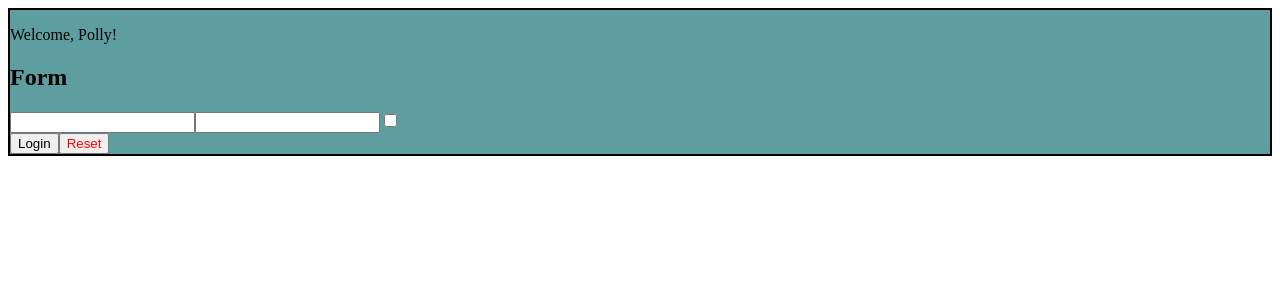
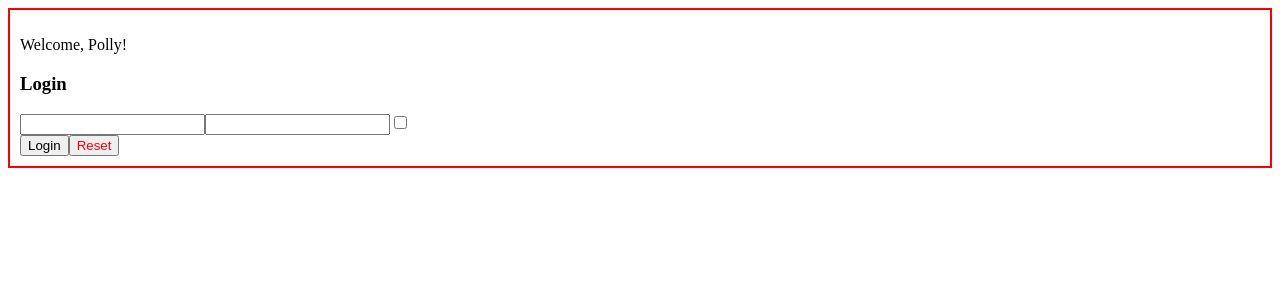
Before and after one commit to frances8713/react-exercises, a React (Create React App) app: page / in a window 1280 px wide. Shown: the top 300 px of the page. Built offline with nearby package versions, Linux system fonts and the light colour scheme.

Commit message:
feat: exercise component-composition-02

```diff
--- a/src/App.js
+++ b/src/App.js
@@ -1,11 +1,15 @@
 import React from "react";
-import { TodoList } from './TodoList';
 import { Welcome } from './Welcome'
+import { Container } from './Container'
 
 
 
 export class App extends React.Component {
     render() {
-        return <Welcome name={'Polly'}/>
+        return (
+          <Container>
+          <Welcome name={'Polly'}/>
+          </Container>
+        )
       }
 }
--- /dev/null
+++ b/src/Container.js
@@ -0,0 +1,11 @@
+import React from "react";
+
+
+
+export class Container extends React.Component {
+    render () {
+        return (
+            <div className="container">{this.props.children}</div>
+        )
+    }
+}
--- a/src/Login.js
+++ b/src/Login.js
@@ -36,7 +36,7 @@ export class Login extends React.Component {
         }
         return (
             <div>
-                <h2>Form</h2>
+                <h3>Login</h3>
                 <input name = 'username' value = {this.state.username} onChange={this.handleInputLoginChange}/>
                 <input name = 'password' type ='password' value = {this.state.password} onChange={this.handleInputLoginChange}/>
                 <input name = 'remember' type='checkbox' checked={this.state.remember} onChange={this.handleInputLoginChange}/>
--- a/src/index.css
+++ b/src/index.css
@@ -1,10 +1,6 @@
-@tailwind base;
-@tailwind components;
-@tailwind utilities;
-/* Ho installato tailwind ma come aggiungo i layers segna errore*/
 
-
-.welcome {
-    background-color: cadetblue;
-    border: 2px solid;
+.container {
+    background-color: white;
+    border: 2px solid red;
+    padding: 10px;
 }
```
